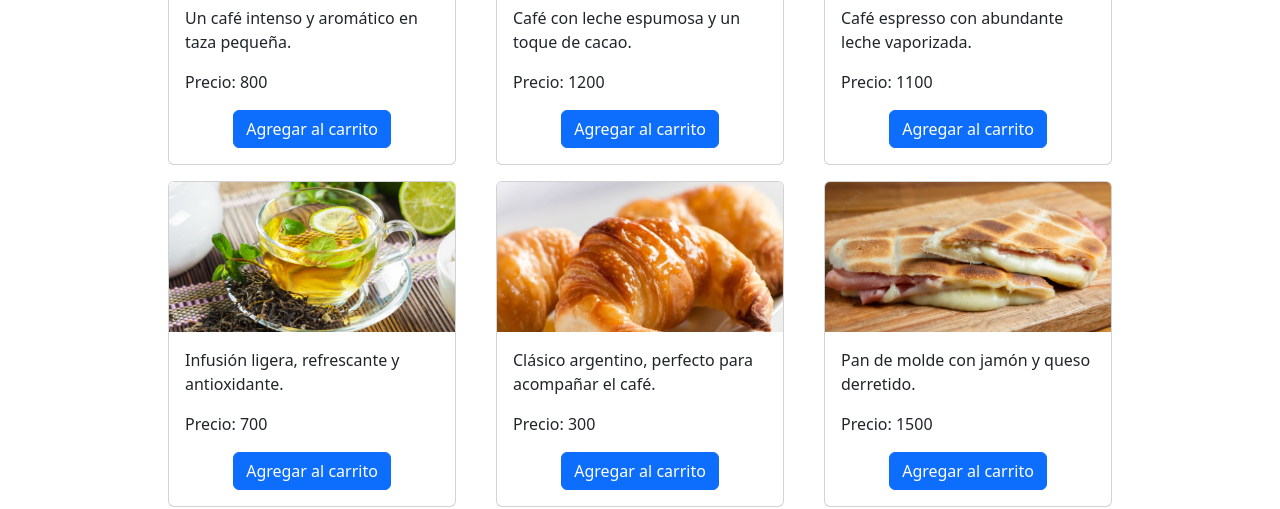
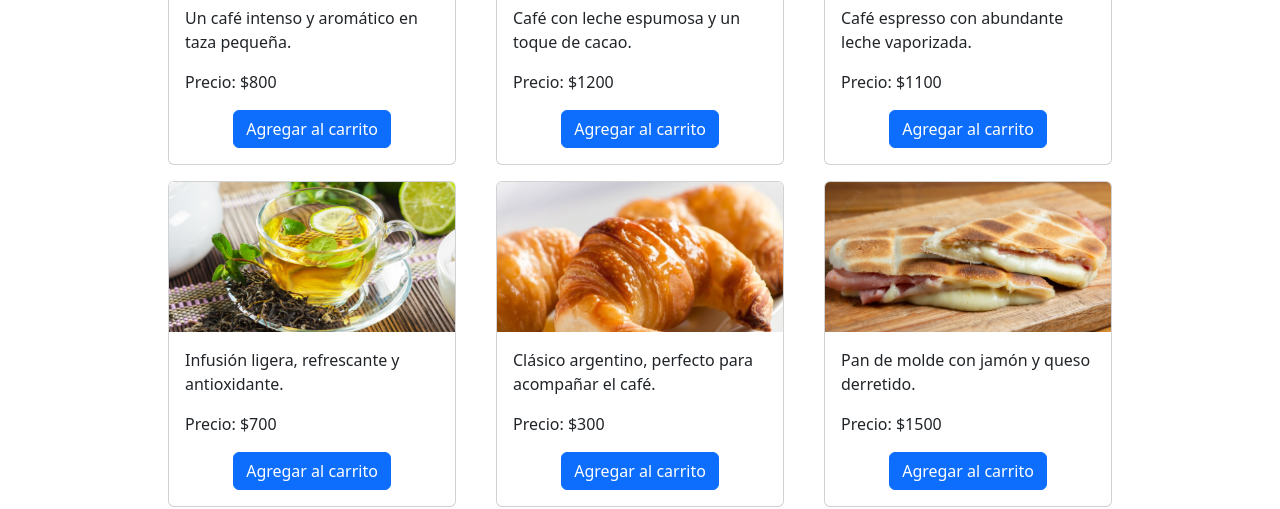
Before and after one commit to leanarn/TP1-CIU-UNAHUR, a React (Vite) app: page / in a window 1280 px wide. Both pictures are taken after a click on the button "Ver Menú". Shown: the part 243-752 px from the top of the page. Built offline with nearby package versions, Linux system fonts and the light colour scheme.

Commit message:
Corrección menor por signo de pesos faltante.

```diff
--- a/src/componentes/ProductCard.jsx
+++ b/src/componentes/ProductCard.jsx
@@ -7,7 +7,7 @@ export default function ProductCard({ producto }){
             </div>
             <div className="card-body">
                 <p className="card-text" style={{ textAlign: 'left' }}> {producto.descripcion} </p>
-                <p style={{ textAlign: 'left' }}>Precio: {producto.precio}</p>
+                <p style={{ textAlign: 'left' }}>Precio: ${producto.precio}</p>
                 <button className="btn btn-primary">Agregar al carrito</button>
             </div>
         </div>
```
